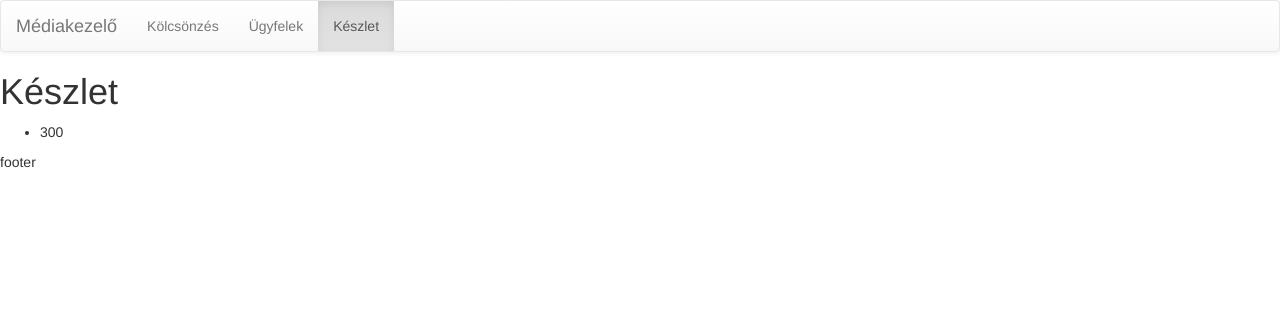
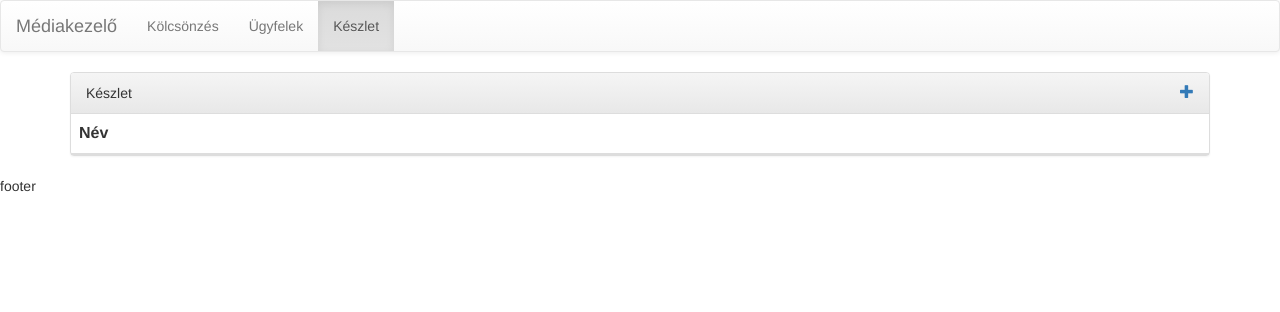
Before and after one commit to czicsa/Django, a Django app: page /stock/ in a window 1280 px wide. Shown: the top 312 px of the page. Run offline with Django 3.2, Linux system fonts and the light colour scheme; data comes from the database, SQL or seed files in the repository; both versions use the stored data as it was after the commit; lists and menus that the app fills with data are empty; some libraries are stand-ins or nearby versions.

Commit message:
Média törlés, hozzáadás modal félig

```diff
--- a/casetteadmin/customerService/templates/customers.html
+++ b/casetteadmin/customerService/templates/customers.html
@@ -6,7 +6,7 @@
         <div class="panel-heading">Ügyfelek<a data-toggle="modal" href="#addCustomer" class="pull-right"><span class="glyphicon glyphicon-plus"></span></a></div>
         <table class="table table-striped">
             <thead>
-                    <tr>
+                <tr>
                     <th>Név</th>
                     <th>Azonosító</th>
                     <th>Telefonszám</th>
--- a/casetteadmin/customerService/templates/template_keys.py
+++ b/casetteadmin/customerService/templates/template_keys.py
@@ -1,2 +1 @@
 all_customer = './customers.html'
-add_customer = './addcustomer.html'
--- /dev/null
+++ b/casetteadmin/mediaService/data_access/media_data_access.py
@@ -0,0 +1,15 @@
+from mediaService.models import Media
+import time
+
+def get_all_media():
+    return Media.objects.filter(is_deleted = False)
+
+def get_media_by_id(media_id):
+    return Media.objects.get(id = media_id)
+
+def insert_media(media):
+    media.save()
+
+def delete_media(media):
+    media.is_deleted = True
+    media.save()
--- a/casetteadmin/mediaService/models.py
+++ b/casetteadmin/mediaService/models.py
@@ -8,6 +8,7 @@
     purchase_date = models.DateField()
     media_type = models.ForeignKey(Types.Type, related_name="media_type")
     status_type = models.ForeignKey(Types.Type, related_name="media_status_type")
+    is_deleted = models.BooleanField(default=False)
 
     def __str__(self):
         return self.media_title
--- /dev/null
+++ b/casetteadmin/mediaService/templates/addmedia.html
@@ -0,0 +1,23 @@
+{% block content %}
+
+<div id="addMedia" class="modal fade" role="dialog">
+    <div class="modal-dialog">
+        <div class="modal-content">
+            <div class="modal-header">
+                <button type="button" class="close" data-dismiss="modal">&times;</button>
+                <h4 class="modal-title">Ügyfél hozzáadása</h4>
+            </div>
+            <div class="modal-body">
+              <form action="{% url 'media:insertmedia' %}" method="post" role="form">
+                    {% csrf_token %}
+                    <div class="form-group">
+                        <label for="media_title">Név</label>
+                        <input type="text" name="media_title" id="media_title" class="form-control"/>
+                    </div>
+                    <button type="submit" class="btn btn-default">Hozzáad</button>
+                </form>
+            </div>
+        </div>
+    </div>
+</div>
+{% endblock %}
--- a/casetteadmin/mediaService/templates/stock.html
+++ b/casetteadmin/mediaService/templates/stock.html
@@ -1,9 +1,25 @@
 {% extends "header_footer.html" %}
 {% block content %}
-<h1>Készlet</h1>
-<ul>
-{% for media in media_list %}
-    <li>{{ media.media_title }}</li>
-{% endfor %}
-</ul>
+{% include "addmedia.html" %}
+<div class="container">
+    <div class="panel panel-default">
+        <div class="panel-heading">Készlet<a data-toggle="modal" href="#addMedia" class="pull-right"><span class="glyphicon glyphicon-plus"></span></a></div>
+        <table class="table table-striped">
+            <thead>
+                <tr>
+                    <th>Név</th>
+                    <th></th>
+                </tr>
+            </thead>
+            <tbody>
+            {% for media in media_list %}
+                <tr>
+                    <td>{{ media.media_title }}</td>
+                    <td><a href="{% url 'media:deletemedia' media.id %}"><span class="glyphicon glyphicon-trash"></span></a></td>
+                </tr>
+            {% endfor %}
+            </tbody>
+        </table>
+    </div>
+</div>
 {% endblock %}
--- /dev/null
+++ b/casetteadmin/mediaService/templates/template_keys.py
@@ -0,0 +1 @@
+all_media = './stock.html'
--- a/casetteadmin/mediaService/urls.py
+++ b/casetteadmin/mediaService/urls.py
@@ -2,7 +2,9 @@
 
 from . import views
 
+app_name = 'media'
 urlpatterns = [
-    # ex: /polls/
-    url(r'^$', views.index, name='index')
+    url(r'^$', views.index, name='index'),
+    url(r'^insertmedia$', views.insert_media, name='insertmedia'),
+    url(r'^deletemedia/(?P<media_id>[0-9]+)/$', views.delete_media, name='deletemedia'),
 ]
--- a/casetteadmin/mediaService/views.py
+++ b/casetteadmin/mediaService/views.py
@@ -1,11 +1,26 @@
 from django.shortcuts import render
 from django.template import loader
-from django.http import HttpResponse
+from django.http import HttpResponseRedirect, HttpResponse
+from django.core.urlresolvers import reverse
 from mediaService.models import Media
+from mediaService.data_access import media_data_access as DataAccess
+import mediaService.templates.template_keys as TemplateKeys
 
 def index(request):
-    template = loader.get_template('./stock.html')
+    template = loader.get_template(TemplateKeys.all_media)
     context = {
-        'media_list': Media.objects.all(),
+        'media_list': DataAccess.get_all_media(),
     }
     return HttpResponse(template.render(context, request))
+
+def insert_media(request):
+    media = Media()
+    media.name = request.POST['media_title']
+    DataAccess.insert_media(media)
+    return HttpResponseRedirect(reverse('media:index'))
+
+
+def delete_media(request, media_id):
+    media = DataAccess.get_media_by_id(media_id)
+    DataAccess.delete_media(media)
+    return HttpResponseRedirect(reverse('media:index'))
```
Also changed, not shown: casetteadmin/db.sqlite3, casetteadmin/mediaService/migrations/0002_media_is_deleted.py (added).
